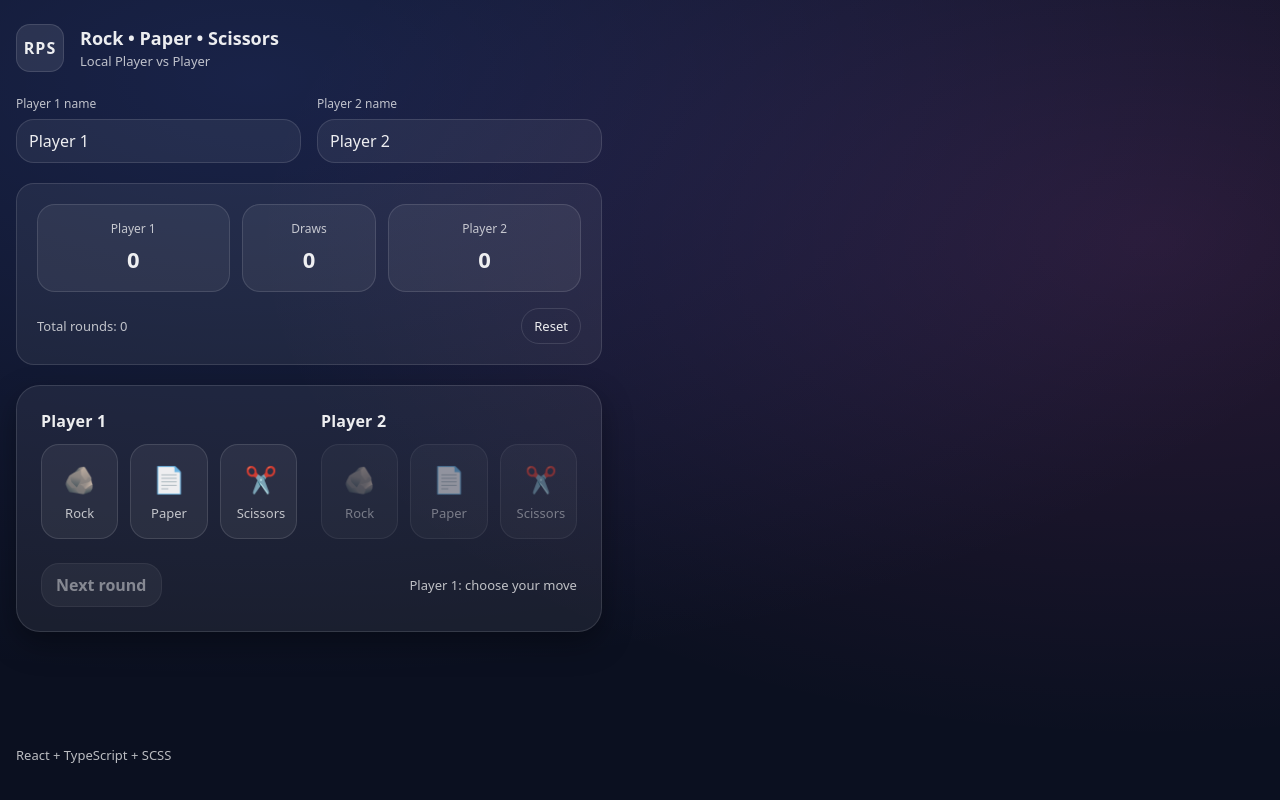
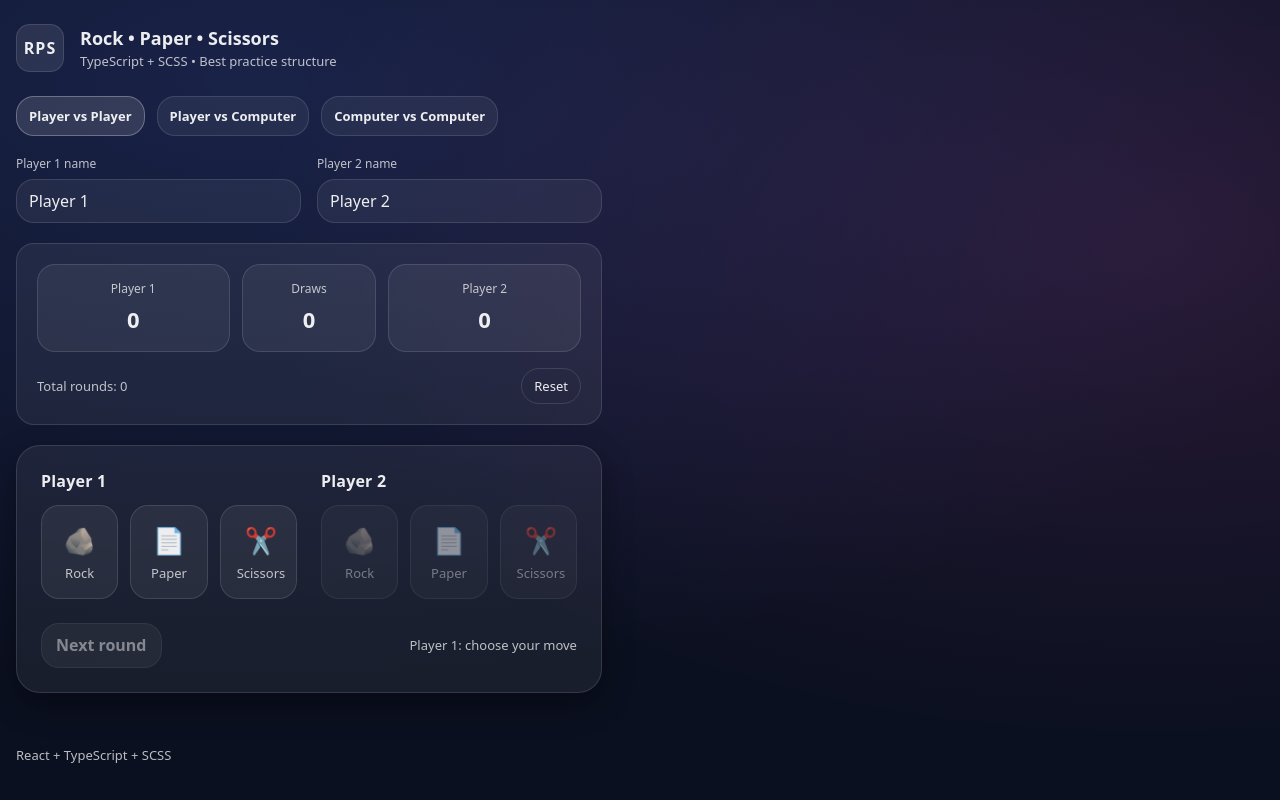
Before and after one commit to MohamedMegdich/test-frontend-react-matawan, a React (Vite) app: page / in a window 1280 px wide. Built offline with nearby package versions, Linux system fonts and the light colour scheme.

Commit message:
feat: introduce game modes (PVP/PVC/CVC)

```diff
--- a/src/App.module.scss
+++ b/src/App.module.scss
@@ -45,6 +45,11 @@
 .stack {
   display: grid;
   gap: $space-4;
+}
+
+.note {
+  color: $textMuted;
+  font-size: 13px;
 }
 
 .gameCard {
--- a/src/App.tsx
+++ b/src/App.tsx
@@ -1,9 +1,11 @@
-import { useMemo, useState } from 'react';
+import { useEffect, useMemo, useState } from 'react';
 
+import { ModeToggle } from './components/ModeToggle/ModeToggle';
 import { MovePicker } from './components/MovePicker/MovePicker';
 import { PlayerNames } from './components/PlayerNames/PlayerNames';
 import { ResultBanner } from './components/ResultBanner/ResultBanner';
 import { Scoreboard, type Score } from './components/Scoreboard/Scoreboard';
+import type { GameMode } from './domain/modes';
 import type { Move } from './domain/moves';
 import { decideWinner, resultLabel, type RoundResult } from './domain/rules';
 import styles from './App.module.scss';
@@ -13,6 +15,8 @@ type Phase = 'P1_PICK' | 'P2_PICK' | 'RESULT';
 const initialScore: Score = { p1: 0, p2: 0, draws: 0, rounds: 0 };
 
 export default function App() {
+  const [mode, setMode] = useState<GameMode>('PVP');
+
   const [p1Name, setP1Name] = useState('Player 1');
   const [p2Name, setP2Name] = useState('Player 2');
 
@@ -20,6 +24,27 @@ export default function App() {
   const [p2Move, setP2Move] = useState<Move | null>(null);
   const [phase, setPhase] = useState<Phase>('P1_PICK');
   const [score, setScore] = useState<Score>(initialScore);
+
+  useEffect(() => {
+    setP1Move(null);
+    setP2Move(null);
+    setPhase(mode === 'CVC' ? 'RESULT' : 'P1_PICK');
+    setScore(initialScore);
+
+    if (mode === 'PVC') {
+      if (p2Name.trim() === '' || p2Name === 'Player 2') setP2Name('Computer');
+      if (p1Name.trim() === '') setP1Name('Player');
+    }
+    if (mode === 'CVC') {
+      if (p1Name.trim() === '' || p1Name === 'Player 1') setP1Name('Computer A');
+      if (p2Name.trim() === '' || p2Name === 'Player 2') setP2Name('Computer B');
+    }
+    if (mode === 'PVP') {
+      if (p1Name.trim() === '') setP1Name('Player 1');
+      if (p2Name.trim() === '') setP2Name('Player 2');
+    }
+    // eslint-disable-next-line react-hooks/exhaustive-deps
+  }, [mode]);
 
   const result: RoundResult | null = useMemo(() => {
     if (!p1Move || !p2Move) return null;
@@ -32,6 +57,17 @@ export default function App() {
     return { text: resultLabel(result, p1Name, p2Name), tone: tone as 'neutral' | 'p1' | 'p2' };
   }, [phase, result, p1Name, p2Name]);
 
+  function applyResultAndScore(p1: Move, p2: Move) {
+    const r = decideWinner(p1, p2);
+    setScore((s) => ({
+      p1: s.p1 + (r === 'P1_WIN' ? 1 : 0),
+      p2: s.p2 + (r === 'P2_WIN' ? 1 : 0),
+      draws: s.draws + (r === 'DRAW' ? 1 : 0),
+      rounds: s.rounds + 1,
+    }));
+    return r;
+  }
+
   function onPickP1(m: Move) {
     setP1Move(m);
     setPhase('P2_PICK');
@@ -40,28 +76,23 @@ export default function App() {
   function onPickP2(m: Move) {
     setP2Move(m);
     setPhase('RESULT');
-
-    const r = decideWinner(p1Move!, m);
-    setScore((s) => ({
-      p1: s.p1 + (r === 'P1_WIN' ? 1 : 0),
-      p2: s.p2 + (r === 'P2_WIN' ? 1 : 0),
-      draws: s.draws + (r === 'DRAW' ? 1 : 0),
-      rounds: s.rounds + 1,
-    }));
+    applyResultAndScore(p1Move!, m);
   }
 
   function nextRound() {
     setP1Move(null);
     setP2Move(null);
-    setPhase('P1_PICK');
+    setPhase(mode === 'CVC' ? 'RESULT' : 'P1_PICK');
   }
 
   function resetAll() {
     setP1Move(null);
     setP2Move(null);
-    setPhase('P1_PICK');
+    setPhase(mode === 'CVC' ? 'RESULT' : 'P1_PICK');
     setScore(initialScore);
   }
+
+  const namesDisabled = mode === 'CVC';
 
   return (
     <div className={styles.page}>
@@ -70,14 +101,23 @@ export default function App() {
           <div className={styles.logo}>RPS</div>
           <div>
             <div className={styles.title}>Rock • Paper • Scissors</div>
-            <div className={styles.subtitle}>Local Player vs Player</div>
+            <div className={styles.subtitle}>TypeScript + SCSS • Best practice structure</div>
           </div>
         </div>
       </header>
 
       <main className="container">
         <div className={styles.stack}>
-          <PlayerNames p1Name={p1Name} p2Name={p2Name} onChangeP1={setP1Name} onChangeP2={setP2Name} />
+          <ModeToggle value={mode} onChange={setMode} />
+
+          <PlayerNames
+            p1Name={p1Name}
+            p2Name={p2Name}
+            onChangeP1={(v) => setP1Name(v)}
+            onChangeP2={(v) => setP2Name(v)}
+          />
+
+          {namesDisabled ? <div className={styles.note}>Names are fixed in Computer vs Computer.</div> : null}
 
           <Scoreboard p1Name={p1Name} p2Name={p2Name} score={score} onReset={resetAll} />
 
@@ -89,7 +129,7 @@ export default function App() {
                   <MovePicker
                     label="Player 1 move picker"
                     selected={p1Move}
-                    disabled={phase !== 'P1_PICK'}
+                    disabled={mode !== 'PVP' || phase !== 'P1_PICK'}
                     onPick={onPickP1}
                   />
                 </div>
@@ -99,7 +139,7 @@ export default function App() {
                   <MovePicker
                     label="Player 2 move picker"
                     selected={p2Move}
-                    disabled={phase !== 'P2_PICK'}
+                    disabled={mode !== 'PVP' || phase !== 'P2_PICK'}
                     onPick={onPickP2}
                   />
                 </div>
@@ -113,15 +153,16 @@ export default function App() {
                     type="button"
                     className={styles.primaryBtn}
                     onClick={nextRound}
-                    disabled={phase !== 'RESULT'}
+                    disabled={mode === 'PVP' ? phase !== 'RESULT' : true}
                   >
                     Next round
                   </button>
 
                   <div className={styles.hint}>
-                    {phase === 'P1_PICK' && 'Player 1: choose your move'}
-                    {phase === 'P2_PICK' && 'Player 2: choose your move'}
-                    {phase === 'RESULT' && 'Round complete'}
+                    {mode === 'PVP' && phase === 'P1_PICK' && 'Player 1: choose your move'}
+                    {mode === 'PVP' && phase === 'P2_PICK' && 'Player 2: choose your move'}
+                    {mode === 'PVP' && phase === 'RESULT' && 'Round complete'}
+                    {mode !== 'PVP' && 'Mode logic will be added in the next commits'}
                   </div>
                 </div>
               </div>
--- /dev/null
+++ b/src/components/ModeToggle/ModeToggle.module.scss
@@ -0,0 +1,31 @@
+@use '../../styles/variables' as *;
+
+.wrap {
+  display: flex;
+  gap: $space-2;
+  flex-wrap: wrap;
+}
+
+.btn {
+  border: 1px solid $border;
+  background: $panel;
+  color: $text;
+  border-radius: $radius;
+  padding: 10px 12px;
+  cursor: pointer;
+  font-weight: 700;
+  font-size: 13px;
+}
+
+.btn:hover {
+  background: $panel2;
+}
+
+.btn:focus-visible {
+  @include focus-ring;
+}
+
+.active {
+  background: rgba(255, 255, 255, 0.12);
+  border-color: rgba(255, 255, 255, 0.28);
+}
--- /dev/null
+++ b/src/components/ModeToggle/ModeToggle.tsx
@@ -0,0 +1,30 @@
+import type { GameMode } from '../../domain/modes';
+import { MODES, modeLabel } from '../../domain/modes';
+import styles from './ModeToggle.module.scss';
+
+type Props = {
+  value: GameMode;
+  onChange: (mode: GameMode) => void;
+};
+
+export function ModeToggle({ value, onChange }: Props) {
+  return (
+    <div className={styles.wrap} role="tablist" aria-label="Game mode">
+      {MODES.map((m) => {
+        const active = m === value;
+        return (
+          <button
+            key={m}
+            type="button"
+            role="tab"
+            aria-selected={active}
+            className={`${styles.btn} ${active ? styles.active : ''}`}
+            onClick={() => onChange(m)}
+          >
+            {modeLabel(m)}
+          </button>
+        );
+      })}
+    </div>
+  );
+}
--- /dev/null
+++ b/src/domain/modes.ts
@@ -0,0 +1,13 @@
+export const MODES = ['PVP', 'PVC', 'CVC'] as const;
+export type GameMode = (typeof MODES)[number];
+
+export function modeLabel(mode: GameMode): string {
+  switch (mode) {
+    case 'PVP':
+      return 'Player vs Player';
+    case 'PVC':
+      return 'Player vs Computer';
+    case 'CVC':
+      return 'Computer vs Computer';
+  }
+}
```
